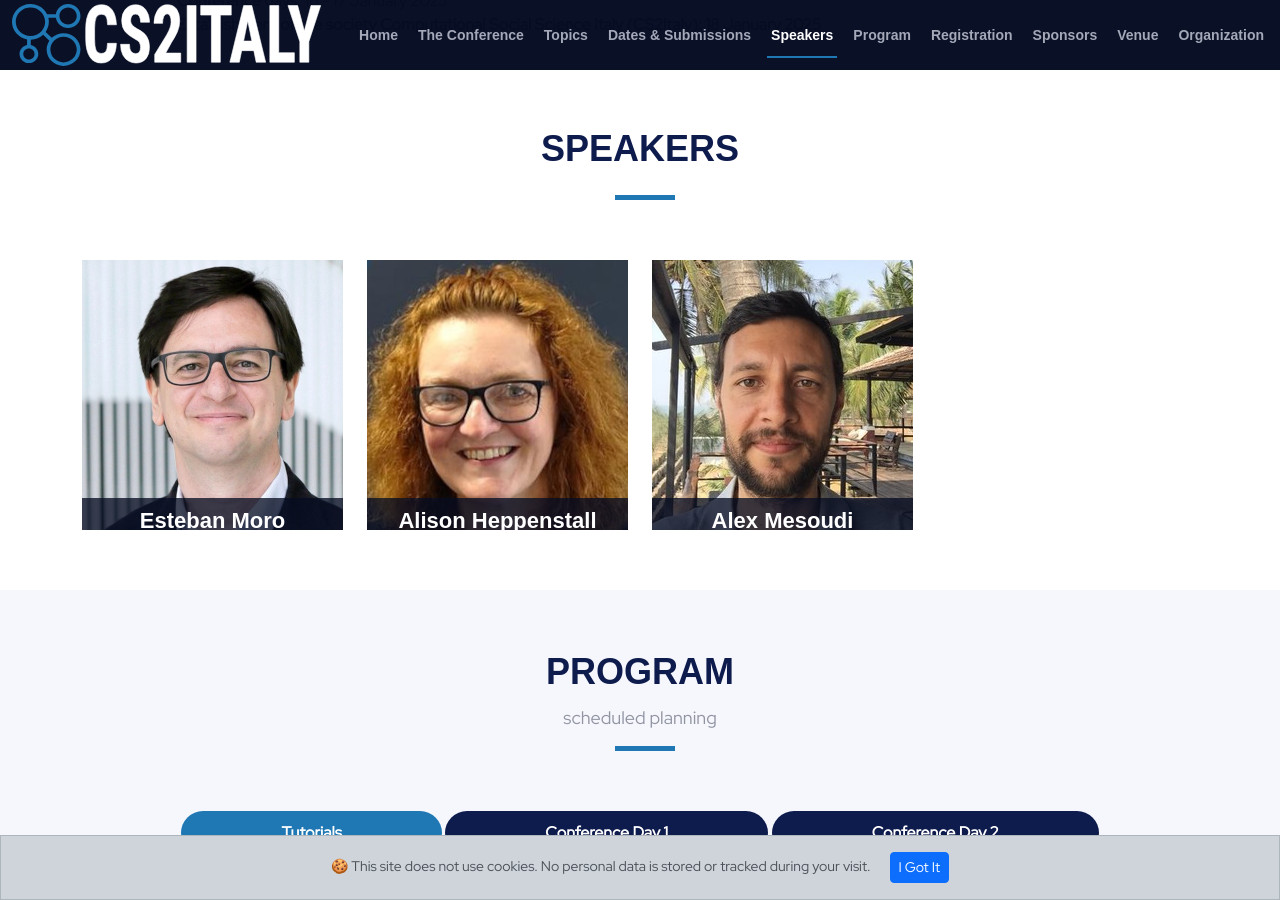
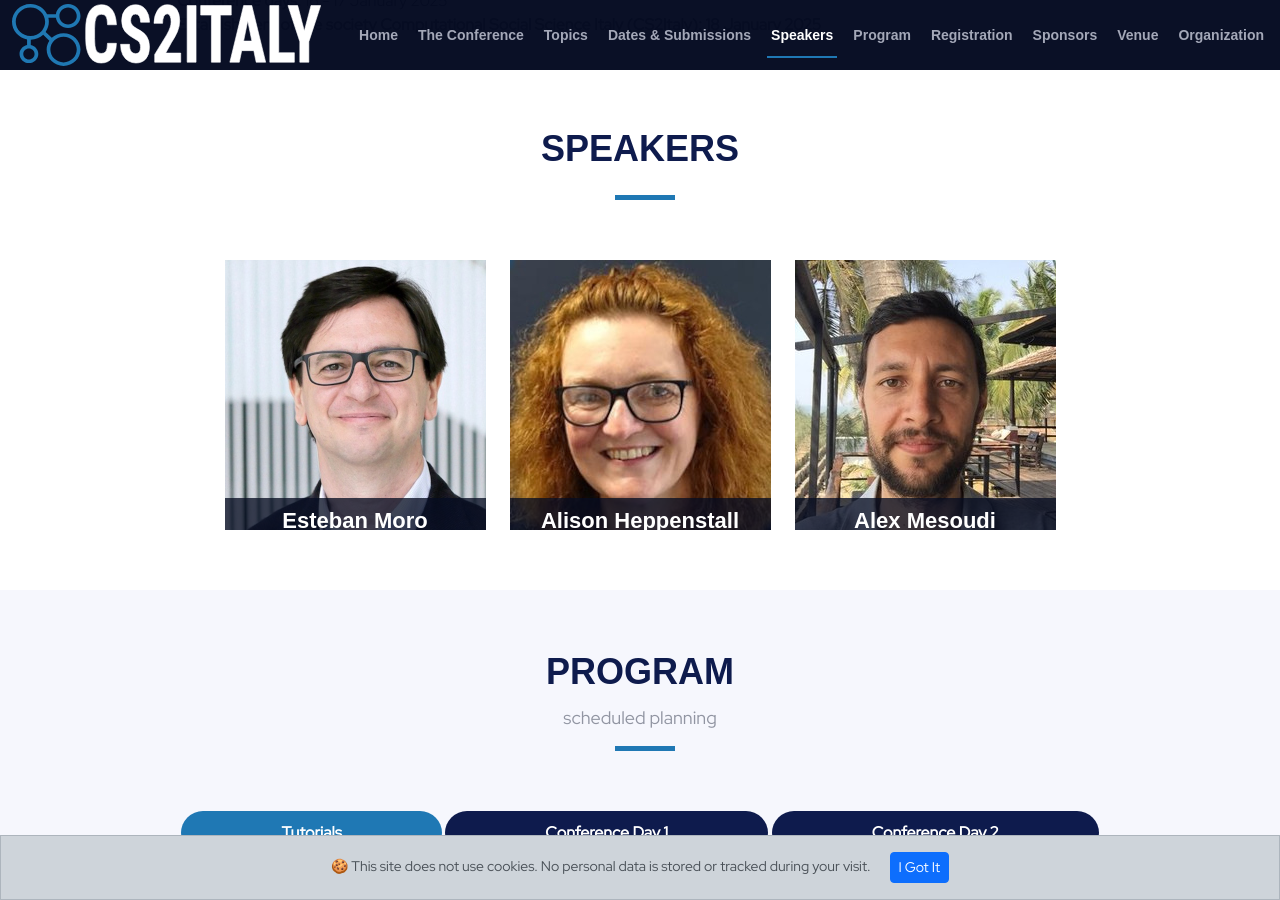
Before and after one commit to CS2Italy/conference, a Jekyll site: the page built from docs/index.md, in a window 1280 px wide and 900 px high, scrolled down 4211 px. Built offline with Jekyll 4.4.1, drawn with Linux system fonts in a browser that asks for light colours.

Commit message:
Update default.html

```diff
--- a/docs/_layouts/default.html
+++ b/docs/_layouts/default.html
@@ -171,7 +171,7 @@
           <h2>Speakers</h2>
           <p>{{ site.speakers_intro }}</p>
         </div>
-	<div class="row">
+	<div class="row d-flex justify-content-center align-items-center">
       {% for speaker in site.data.speakers %}
       {% if speaker.name %}
           <div class="col-lg-3 col-md-3">
```
